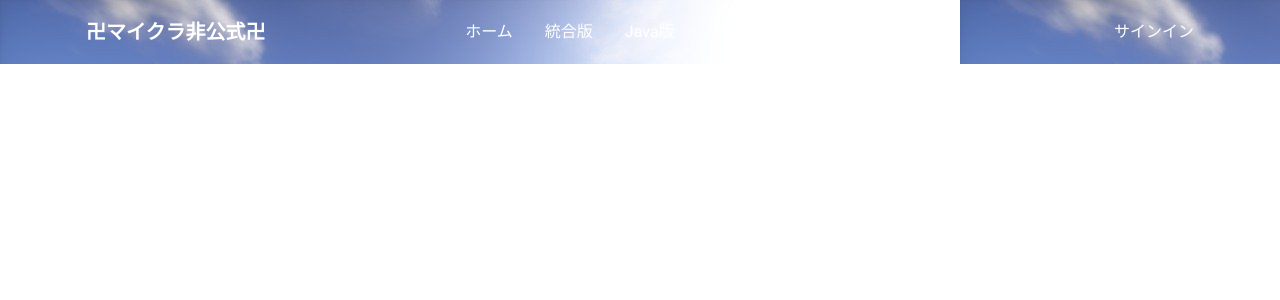
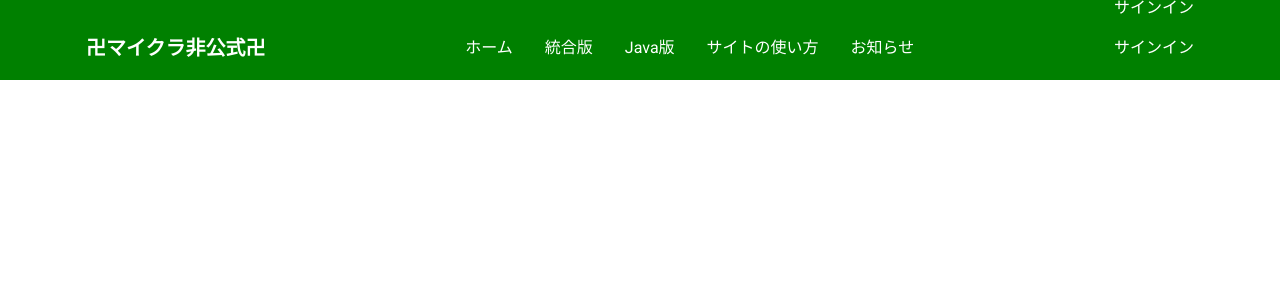
Before and after one commit to rinkunserver/mine-world, a PHP site: page / in a window 1280 px wide. Shown: the top 300 px of the page. Run offline with PHP 8.4, Linux system fonts and the light colour scheme.

Commit message:
Update index.php

```diff
--- a/index.php
+++ b/index.php
@@ -10,7 +10,18 @@
   </head>
   <body>
     <!-- Header Start -->
-    <header class="site-header"style=" background: url(/img/header-background.jpg);">
+  <!-- Header Start -->
+    <header class="site-header">
+      <div class="wrapper site-header__wrapper">
+        <div class="site-header__middle">
+        </div>
+        <div class="site-header__end">
+          <a class="site-header__end-item" href="#">サインイン</a>
+        </div>
+      </div>
+    </header>
+    <!-- Header End -->
+    <header class="site-header">
       <div class="wrapper site-header__wrapper">
         <div class="site-header__start">
           <a href="/" class="brand">卍マイクラ非公式卍</a>
```
